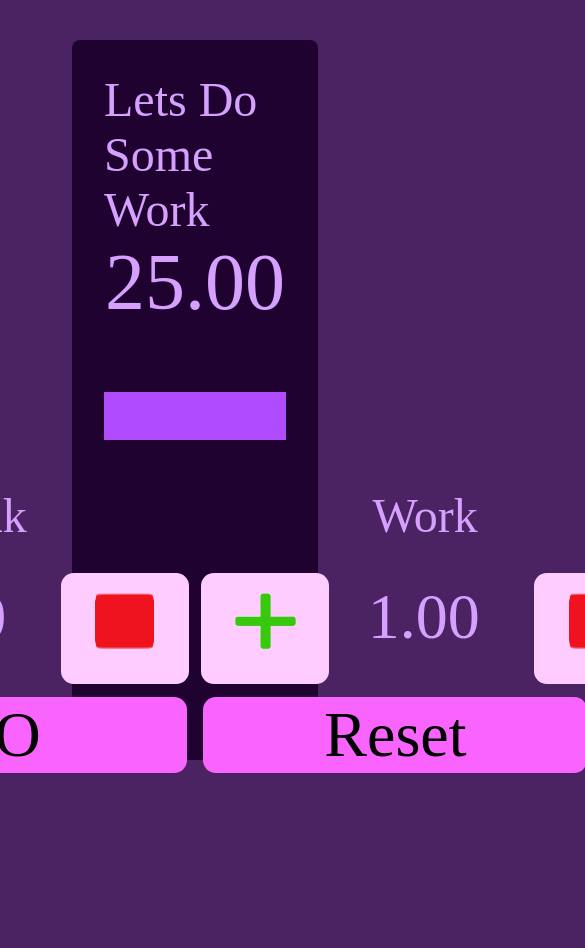
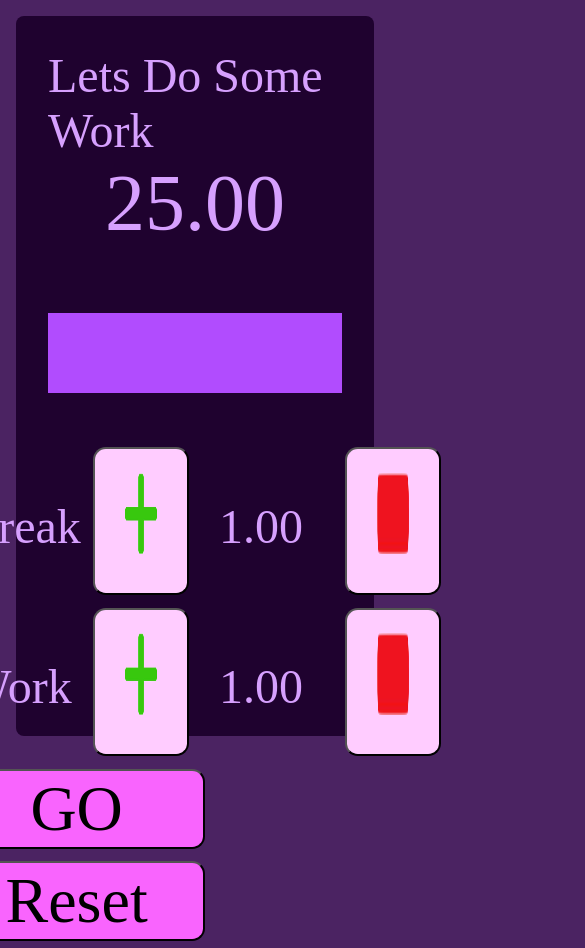
Before and after one commit to haridasnykiel/FCC_PomodoroClock, a website: page index.html in a window 390 px wide. Shown: the top 948 px of the page, 585 px wide, since content can reach past the window. Before the commit the page ends 844 px from the top, so only its background shows below. Drawn offline with nearby package versions, Linux system fonts and the light colour scheme.

Commit message:
Played around with media queries to make the web page more responsive. Had to do some restructuring of the html.

```diff
--- a/index.html
+++ b/index.html
@@ -16,17 +16,27 @@
         <section id="progress_bar"></section>
       </div>
       <div id="controls_container">
-        <section id="titles">
+        <!-- <section id="titles">
           <section>Break</section>
           <section>Work</section>
-        </section>
+        </section> -->
         <section id="settings">
+          <div id="break_settings">
+            <section>Break</section>
+            <div id="break_controls">
               <button class="button add operation" value="break"><img class="image" src="./Images/ADD-1.png" alt="add"></button>
               <section id="break">1.00</section>
               <button class="button subtract operation" value="break"><img class="image" src="./Images/Subtract-1.png" alt="subtract"></button>
+            </div>
+          </div>
+          <div id="work_settings">
+            <section>Work</section>
+            <div id="work_controls">
               <button class="button add operation" value="work"><img class="image" src="./Images/ADD-1.png" alt="add"></button>
               <section id="work" >1.00</section>
               <button class="button subtract operation" value="work"><img class="image" src="./Images/Subtract-1.png" alt="subtract"></button>
+            </div>
+          </div>
         </section>
         <section id="timerControls">
           <button class="button" id="go">GO</button>
--- a/styles.css
+++ b/styles.css
@@ -1,29 +1,3 @@
-@media (max-width: 425px) {
-
-  * {
-    box-sizing: border-box;
-    font-family: 'Times New Roman', Times, serif;
-    font-size: 16px;
-  }
-
-  body {
-    background-color: rgb(152, 79, 194);
-    padding: 1em;
-    padding-left: 2em;
-    padding-right: 2em;
-  }
-
-  #timerControls button {
-    width: 4em;
-  }
-
-  #timerControls button:active {
-    width: 3em;
-  }
-
-}
-
-
 * {
     box-sizing: border-box;
     font-family: 'Times New Roman', Times, serif;
@@ -86,6 +60,11 @@ body {
   color: #D6A0FE;
 }
 
+#settings div {
+  display: flex;
+  flex-direction: row;
+}
+
 #titles {
   display: flex;
   color: #D6A0FE;
@@ -93,31 +72,28 @@ body {
 
 #titles section {
   font-size: 3em;
-  padding-left: 3.6em;
-  padding-right: 3.6em;
+  padding-left: 3.2em;
+  padding-right: 3.2em;
   margin-bottom: 0.5em;
 }
 
 #settings section {
   font-size: 4em;
   padding-top: 0.2em;
-  padding-right: 0.5em;
-  padding-left: 0.5em;
+  padding-left: 0.7em;
   width: 3em;
 }
 
 button {
   font-size: 4em;
-  flex-grow: 1;
-  background-color: #F964FE;
   margin: 0.1em;
   border-radius: 0.2em;
-  border: none;
-  width: 2em;
+  width: 1.5em;
 }
 
 #timerControls button {
   width: 6em;
+  background-color: #F964FE;
 }
 
 #timerControls button:active {
@@ -128,12 +104,74 @@ button {
   background-color: #ffccff;
 }
 
-.operation :active {
-  width: 5em;
-}
-
 .image {
   width: 80%;
   height: 80%;
   padding: 1em;
 }
+
+@media screen and (max-width: 1130px) {
+
+  body {
+    padding: 1em;
+  }
+
+  #timerControls button {
+    width: 4em;
+  }
+
+  #timerControls button:active {
+    width: 3em;
+  }
+
+  #titles section {
+    font-size: 3em;
+    padding-left: 2.8em;
+    padding-right: 3em;
+    margin-bottom: 0.2em;
+  }
+
+}
+
+@media screen and (max-width: 890px) {
+
+  body {
+    padding: 0.5em;
+  }
+
+  #settings {
+    display: flex;
+    flex-direction: column;
+  }
+
+  #titles {
+    display: flex;
+    flex-direction: column;
+  }
+
+  #timerControls button {
+    width: 4em;
+  }
+
+  #timerControls button:active {
+    width: 3em;
+  }
+
+  #titles section {
+    font-size: 3em;
+    padding-left: 2.4em;
+    padding-right: 2.5em;
+    margin-bottom: 0.2em;
+  }
+
+  #settings section {
+    font-size: 3em;
+    padding-top: 0.2em;
+    padding-right: 0.5em;
+    padding-left: 0.5em;
+    margin-top: 1em;
+    margin-bottom: 1em;
+    width: 3em;
+  }
+
+}
```
Lines whose indentation alone changed are shown as unchanged.
